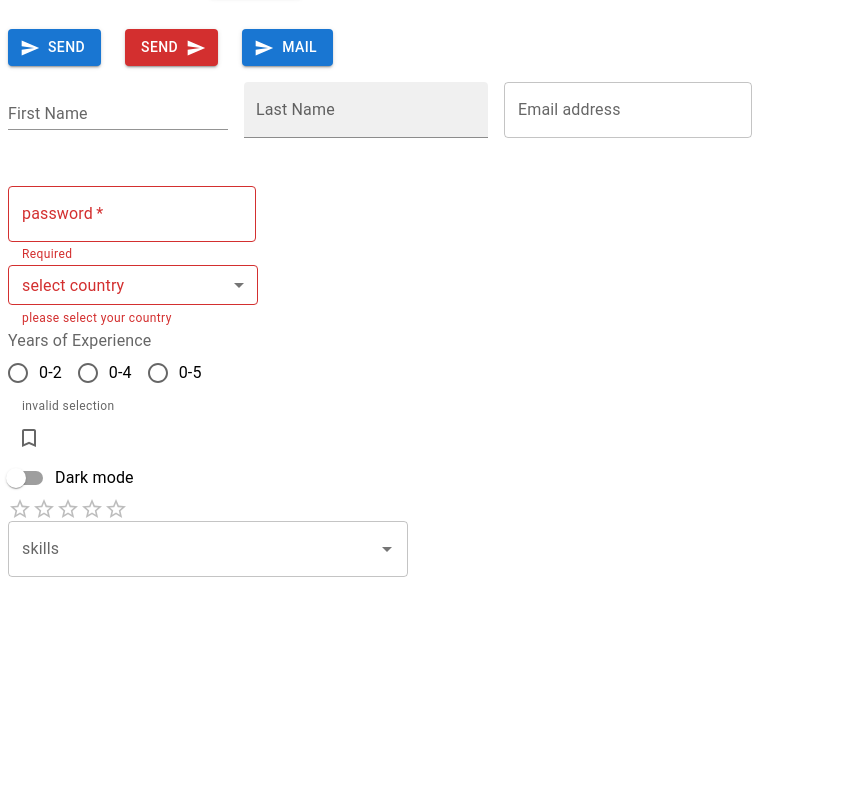
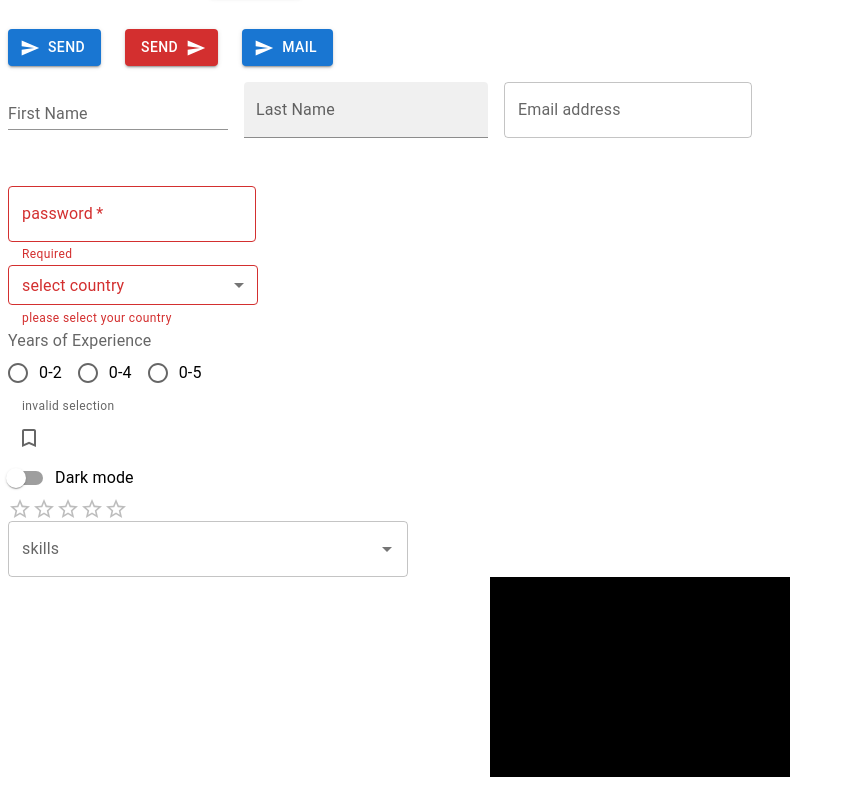
Before and after one commit to kafi22/mui-with-react, a React (Vite) app: page / in a window 1280 px wide. Shown: the part 591-1376 px from the top of the page, without its empty margins (0-847 px from the left). Before the commit the page ends 1176 px from the top, so only its background shows below. Built offline with nearby package versions, Linux system fonts and the light colour scheme.

Commit message:
box-feature

```diff
--- a/src/App.jsx
+++ b/src/App.jsx
@@ -1,4 +1,4 @@
-import {Typrogaphy, MuiTypogaphy, Textfield, Muiselect, MuiRadio, Muicheckedbox, MuiSwitch, MuiRating, MuiAutocomplete} from './components'
+import {Typrogaphy, MuiTypogaphy, Textfield, Muiselect, MuiRadio, Muicheckedbox, MuiSwitch, MuiRating, MuiAutocomplete, MuiBox} from './components'
 
 
 const App = () => {
@@ -15,6 +15,7 @@ const App = () => {
     <MuiSwitch />
     <MuiRating />
     <MuiAutocomplete/>
+    <MuiBox />
     </>
   )
 }
--- /dev/null
+++ b/src/components/MuiBox.jsx
@@ -0,0 +1,21 @@
+import { Box } from "@mui/material"
+import { Stack } from "@mui/system";
+
+
+const MuiBox = () => {
+
+
+    return (
+        <Stack display='flex' justifyContent='center' alignItems='center' direction='row'>
+        <Box sx={{
+            display : 'flex',
+            backgroundColor : 'black',
+            height : '200px',
+            width : '300px'
+        }}>
+        </Box>
+        </Stack>
+    )
+}
+
+export default MuiBox;
--- a/src/components/index.js
+++ b/src/components/index.js
@@ -7,3 +7,4 @@ export {default as Muicheckedbox} from "./Muicheckedbox.jsx";
 export {default as MuiSwitch} from "./MuiSwitch.jsx";
 export {default as MuiRating} from "./MuiRating.jsx";
 export {default as MuiAutocomplete} from "./MuiAutocomplete.jsx"
+export {default as MuiBox} from "./MuiBox.jsx"
```
